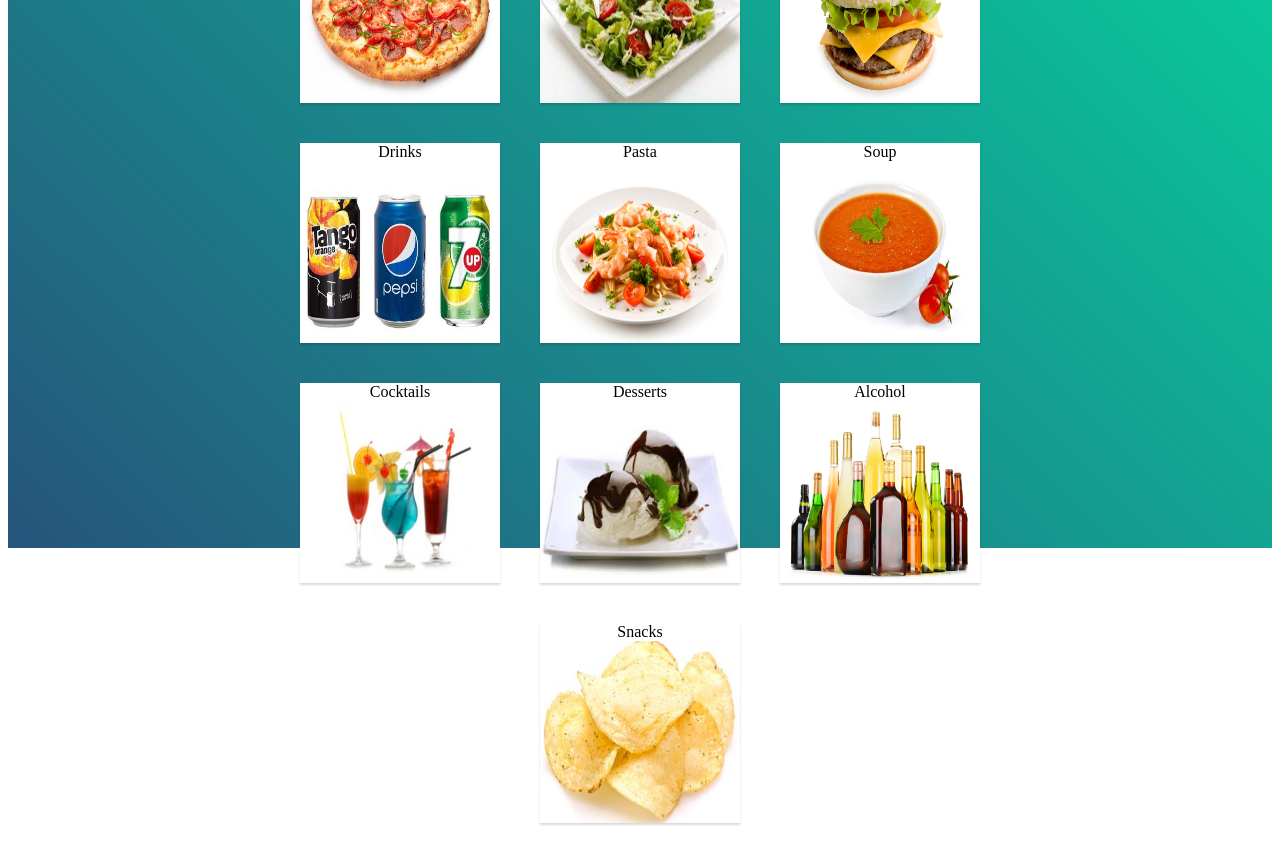
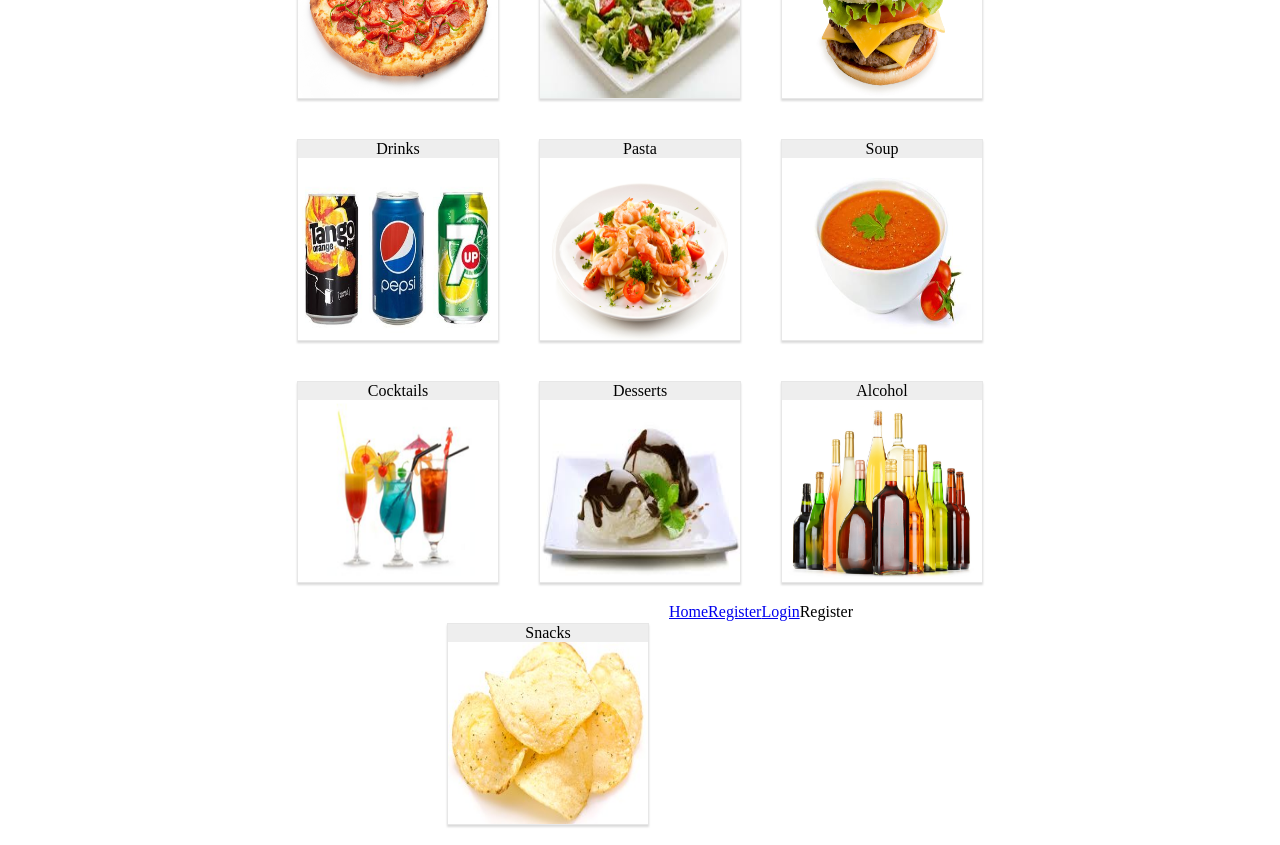
Before and after one commit to Ho4ka/PetProject, a Vue app: page /register in a window 1280 px wide. Shown: the part 260-1105 px from the top of the page. Built offline with nearby package versions, Linux system fonts and the light colour scheme.

Commit message:
Added Router to project

```diff
--- a/index.html
+++ b/index.html
@@ -3,7 +3,7 @@
 <head>
     <meta charset="utf-8">
     <meta name="viewport" content="width=device-width,initial-scale=1.0">
-    <title>My Vue app with webpack 4</title>
+    <title>Food Order</title>
 </head>
 <body>
 <div id="app">
--- a/src/App.vue
+++ b/src/App.vue
@@ -1,7 +1,8 @@
 
 <script>
   import Main from "./components/Main.vue";
-    export default {
+  import "./assets/scss/style.scss";
+  export default {
         name: "App",
       components: {
           Main
@@ -10,7 +11,10 @@
 </script>
 
 <template>
-    <Main />
+    <div id="app">
+        <Main />
+    </div>
+
 </template>
 
 <style lang="scss"></style>
--- a/src/app.js
+++ b/src/app.js
@@ -1,7 +1,20 @@
 import Vue from "vue";
 import App from "./App.vue";
+import VueRouter from 'vue-router';
+
+import routes from './routes';
+
+
+import Home from './components/Home.vue';
+import Register from './components/Register.vue';
+import Login from './components/Login.vue';
+
+Vue.config.productionTip = false;
+Vue.use(VueRouter);
+
+const router = new VueRouter({mode: 'history', routes});
 
 new Vue({
-  el: "#app",
+  router,
   render: h => h(App)
-});
+}).$mount('#app');
--- a/src/assets/scss/base/global.scss
+++ b/src/assets/scss/base/global.scss
@@ -0,0 +1,4 @@
+html, body {
+  margin: 0;
+  padding: 0;
+}
--- /dev/null
+++ b/src/assets/scss/style.scss
@@ -0,0 +1,5 @@
+@charset "UTF-8";
+
+@import "abstracts/variables.scss";
+@import "base/base.scss";
+@import "base/global.scss";
--- /dev/null
+++ b/src/components/Home.vue
@@ -0,0 +1,14 @@
+<template>
+    <div>
+        Home
+    </div>
+</template>
+<script>
+  export default {
+
+  }
+</script>
+
+<style scoped>
+
+</style>
--- /dev/null
+++ b/src/components/Login.vue
@@ -0,0 +1,14 @@
+<template>
+    <div>
+        Login
+    </div>
+</template>
+<script>
+  export default {
+
+  }
+</script>
+
+<style scoped>
+
+</style>
--- a/src/components/Main.vue
+++ b/src/components/Main.vue
@@ -1,5 +1,5 @@
 <template>
-    <div class="main">
+    <section class="main">
         <div class="input-group">
             <input class="search" type="text" placeholder="Searching for something?"/><span class="bar"></span>
         </div>
@@ -8,8 +8,14 @@
                 <div>{{data.name}}</div>
                 <img :src="getImgUrl(data.image)" alt="">
             </div>
+
+                <router-link to='/'>Home</router-link>
+                <router-link to='/register'>Register</router-link>
+                <router-link to='/login'>Login</router-link>
+
+            <router-view />
         </div>
-    </div>
+    </section>
 </template>
 
 <script>
@@ -32,7 +38,7 @@
 
 <style scoped lang="scss">
     .main {
-        background: linear-gradient(45deg, #26547c 0%, #06d6a0 100%);
+        background: #fff;
         width: 100%;
         height: 100vh;
         display: flex;
@@ -41,6 +47,7 @@
 
         .input-group {
          margin: 50px;
+         border: 1px solid #c0c0c029;
 
             .search {
                 height: 25px;
@@ -63,7 +70,8 @@
             flex-wrap: wrap;
 
             .item {
-                background: white;
+                background: #e0e0e08c;
+                border: 1px solid #c0c0c029;
                 width: 200px;
                 height: 200px;
                 margin: 20px;
--- /dev/null
+++ b/src/components/Register.vue
@@ -0,0 +1,14 @@
+<template>
+    <div>
+        Register
+    </div>
+</template>
+<script>
+  export default {
+
+  }
+</script>
+
+<style scoped>
+
+</style>
--- /dev/null
+++ b/src/routes.js
@@ -0,0 +1,13 @@
+// routes.js
+
+import Home from './components/Home.vue';
+import Register from './components/Register.vue';
+import Login from './components/Login.vue';
+
+const routes = [
+  { path: '/', component: Home },
+  { path: '/register', component: Register },
+  { path: '/login', component: Login }
+];
+
+export default routes;
```
